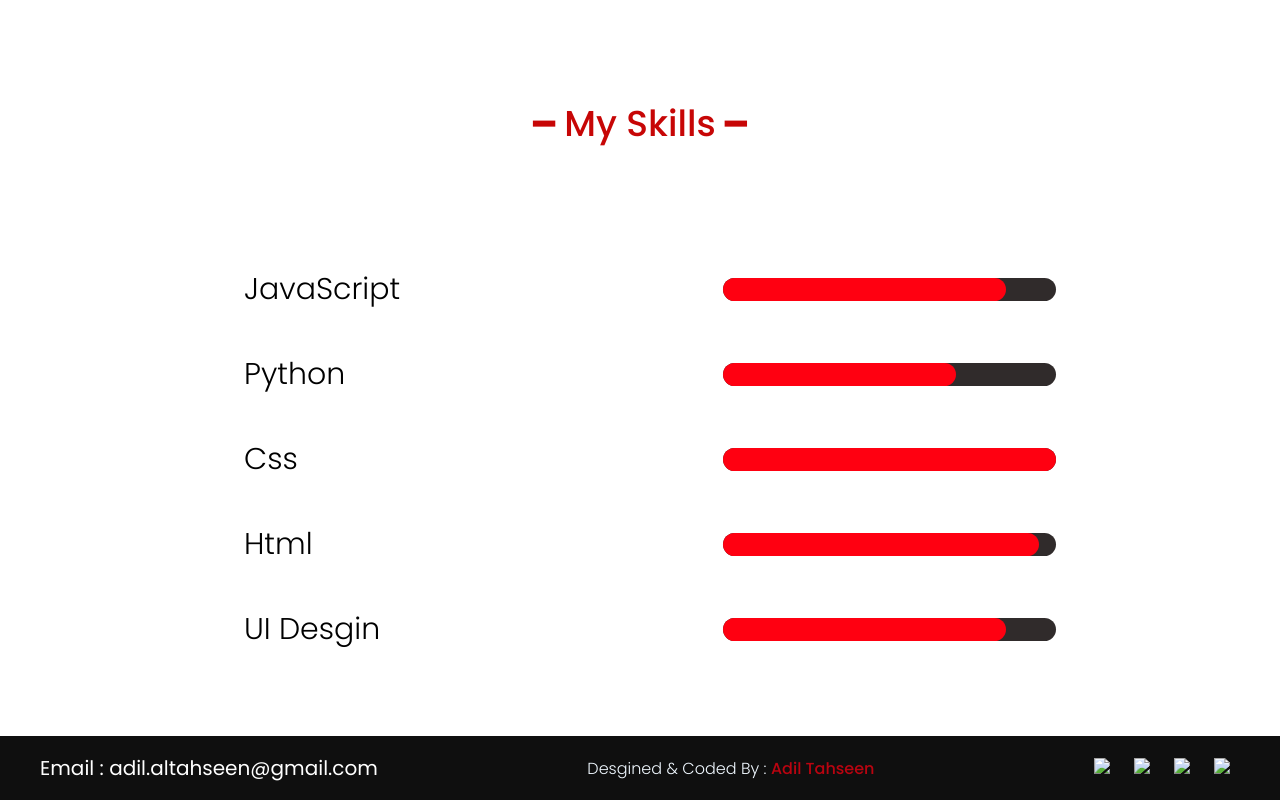
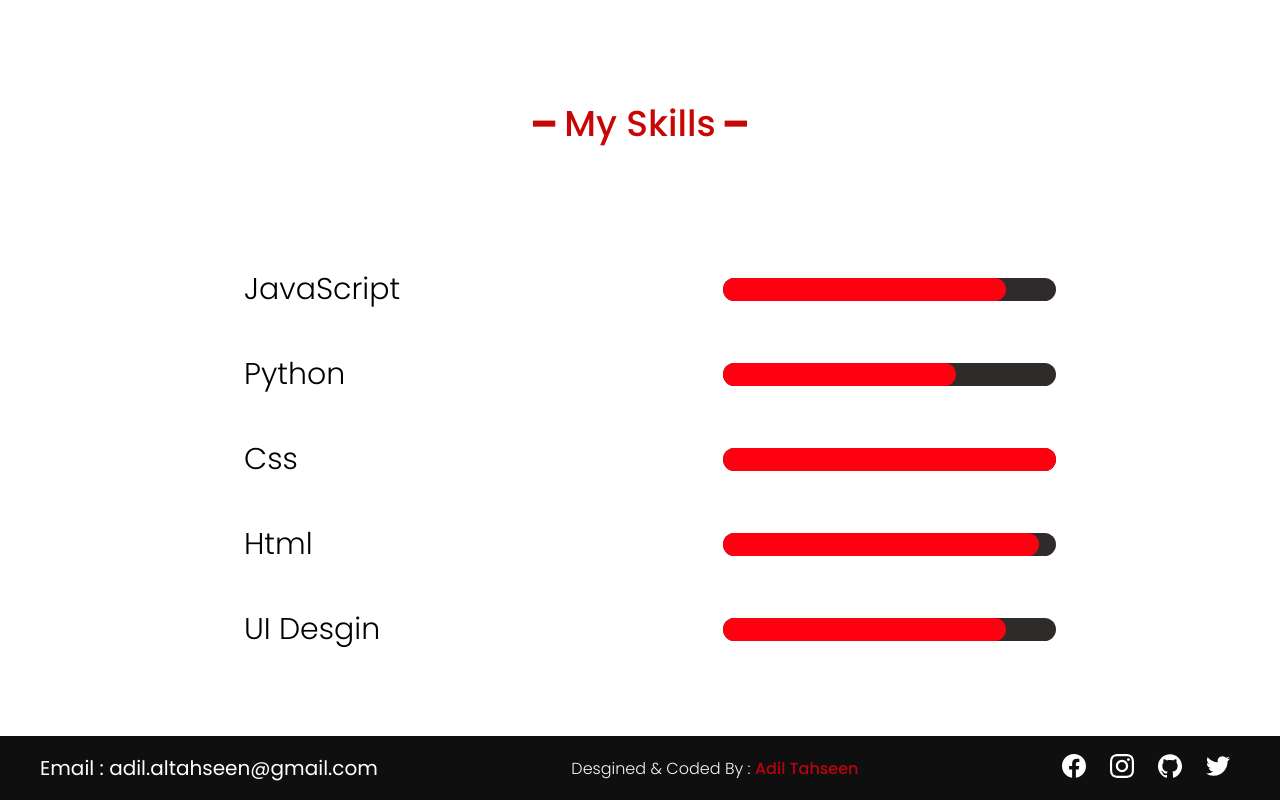
Before and after one commit to iamxadil/adil, a plain HTML site: page index.html in a window 1280 px wide. Shown: the part 2336-3136 px from the top of the page. Drawn offline with Linux system fonts and the light colour scheme; the site is published under a folder, as on GitHub Pages, so addresses that start at the root find nothing.

Commit message:
svgs fixed

```diff
--- a/index.html
+++ b/index.html
@@ -175,10 +175,10 @@
       <h1 class="email">Email : adil.altahseen@gmail.com</h1>
       <h1 class="design">Desgined & Coded By : <a href="#"><span>Adil Tahseen</span></a></h1>
       <div class="social">
-       <a href="https://www.facebook.com/iamxadil"><img src="/Images/fb.svg"></a>
-        <a href="https://www.instagram.com/iamxadil/"><img src="/Images/insta.svg"></a>
-        <a href="https://github.com/iamxadil"><img src="/Images/git.svg"></a>
-        <a href="https://twitter.com/iamxadil"><img src="/Images/tw.svg"></a>
+       <a href="https://www.facebook.com/iamxadil"><img src="fb.svg"></a>
+        <a href="https://www.instagram.com/iamxadil/"><img src="insta.svg"></a>
+        <a href="https://github.com/iamxadil"><img src="git.svg"></a>
+        <a href="https://twitter.com/iamxadil"><img src="tw.svg"></a>
       </div>
     </footer>
 
```
